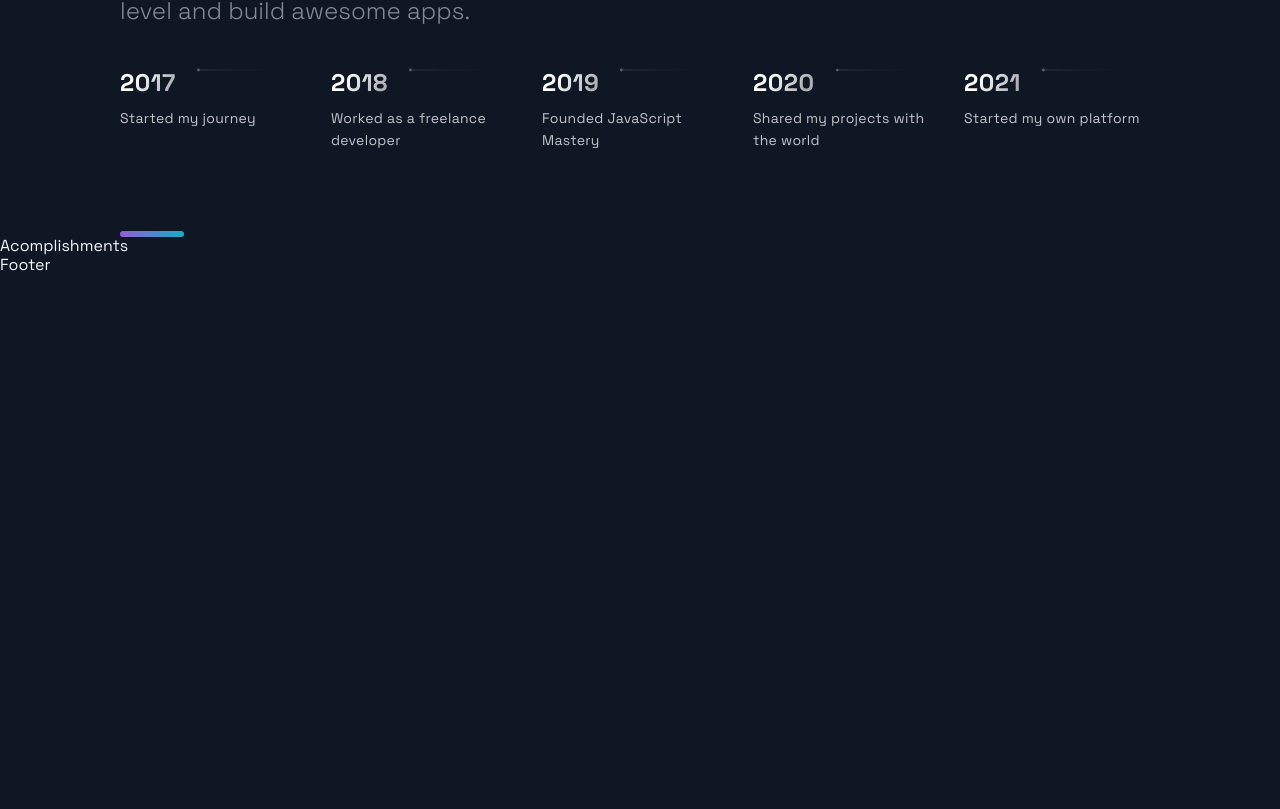
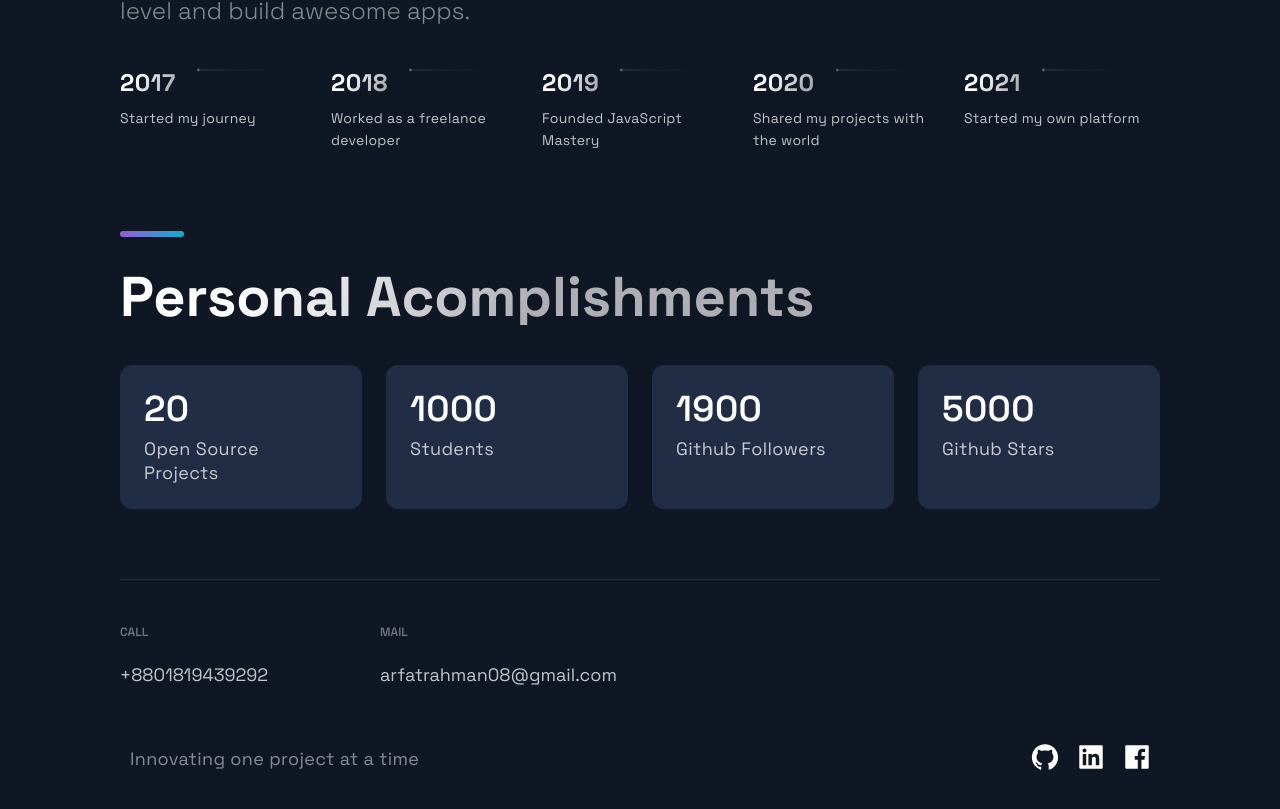
Before and after one commit to arfat-beep/personal_portfolio_using_react_next, a Next.js app: page / in a window 1280 px wide. Shown: the part 2793-3602 px from the top of the page. Before the commit the page ends 3068 px from the top, so only its background shows below. Built offline with nearby package versions, Linux system fonts and the light colour scheme.

Commit message:
footer completed

```diff
--- a/src/components/Acomplishments/Acomplishments.js
+++ b/src/components/Acomplishments/Acomplishments.js
@@ -1,19 +1,31 @@
-import React from 'react';
+import React from "react";
 
-import { Section, SectionDivider, SectionTitle } from '../../styles/GlobalComponents';
-import { Box, Boxes, BoxNum, BoxText } from './AcomplishmentsStyles';
+import {
+  Section,
+  SectionDivider,
+  SectionTitle,
+} from "../../styles/GlobalComponents";
+import { Box, Boxes, BoxNum, BoxText } from "./AcomplishmentsStyles";
 
 const data = [
-  { number: 20, text: 'Open Source Projects'},
-  { number: 1000, text: 'Students', },
-  { number: 1900, text: 'Github Followers', },
-  { number: 5000, text: 'Github Stars', }
+  { number: 20, text: "Open Source Projects" },
+  { number: 1000, text: "Students" },
+  { number: 1900, text: "Github Followers" },
+  { number: 5000, text: "Github Stars" },
 ];
 
 const Acomplishments = () => (
-  <div>
-    Acomplishments
-  </div>
+  <Section>
+    <SectionTitle>Personal Acomplishments</SectionTitle>
+    <Boxes>
+      {data.map((card, index) => (
+        <Box key={index}>
+          <BoxNum>{card.number}</BoxNum>
+          <BoxText>{card.text}</BoxText>
+        </Box>
+      ))}
+    </Boxes>
+  </Section>
 );
 
 export default Acomplishments;
--- a/src/components/Footer/Footer.js
+++ b/src/components/Footer/Footer.js
@@ -1,14 +1,52 @@
-import React from 'react';
-import { AiFillGithub, AiFillInstagram, AiFillLinkedin } from 'react-icons/ai';
+import React from "react";
+import { AiFillGithub, AiFillFacebook, AiFillLinkedin } from "react-icons/ai";
 
-import { SocialIcons } from '../Header/HeaderStyles';
-import { CompanyContainer, FooterWrapper, LinkColumn, LinkItem, LinkList, LinkTitle, Slogan, SocialContainer, SocialIconsContainer } from './FooterStyles';
+import { SocialIcons } from "../Header/HeaderStyles";
+import { ListItem, ListTitle } from "../Technologies/TechnologiesStyles";
+import {
+  CompanyContainer,
+  FooterWrapper,
+  LinkColumn,
+  LinkItem,
+  LinkList,
+  LinkTitle,
+  Slogan,
+  SocialContainer,
+  SocialIconsContainer,
+} from "./FooterStyles";
 
 const Footer = () => {
   return (
-    <div>
-      Footer
-    </div>
+    <FooterWrapper>
+      <LinkList>
+        <LinkColumn>
+          <LinkTitle>Call</LinkTitle>
+          <LinkItem href="tel : +8801819439292">+8801819439292</LinkItem>
+        </LinkColumn>
+        <LinkColumn>
+          <LinkTitle>Mail</LinkTitle>
+          <LinkItem href="mailto : arfatrahman08@gmail.com">
+            arfatrahman08@gmail.com
+          </LinkItem>
+        </LinkColumn>
+      </LinkList>
+      <SocialIconsContainer>
+        <CompanyContainer>
+          <Slogan>Innovating one project at a time</Slogan>
+        </CompanyContainer>
+        <SocialContainer>
+          <SocialIcons href="https://github.com/arfat-beep">
+            <AiFillGithub size={"3rem"} />
+          </SocialIcons>
+          <SocialIcons href="https://www.linkedin.com/in/arfatxyz/">
+            <AiFillLinkedin size={"3rem"} />
+          </SocialIcons>
+          <SocialIcons href="https://www.facebook.com/arfat.xyz">
+            <AiFillFacebook size={"3rem"} />
+          </SocialIcons>
+        </SocialContainer>
+      </SocialIconsContainer>
+    </FooterWrapper>
   );
 };
 
```
